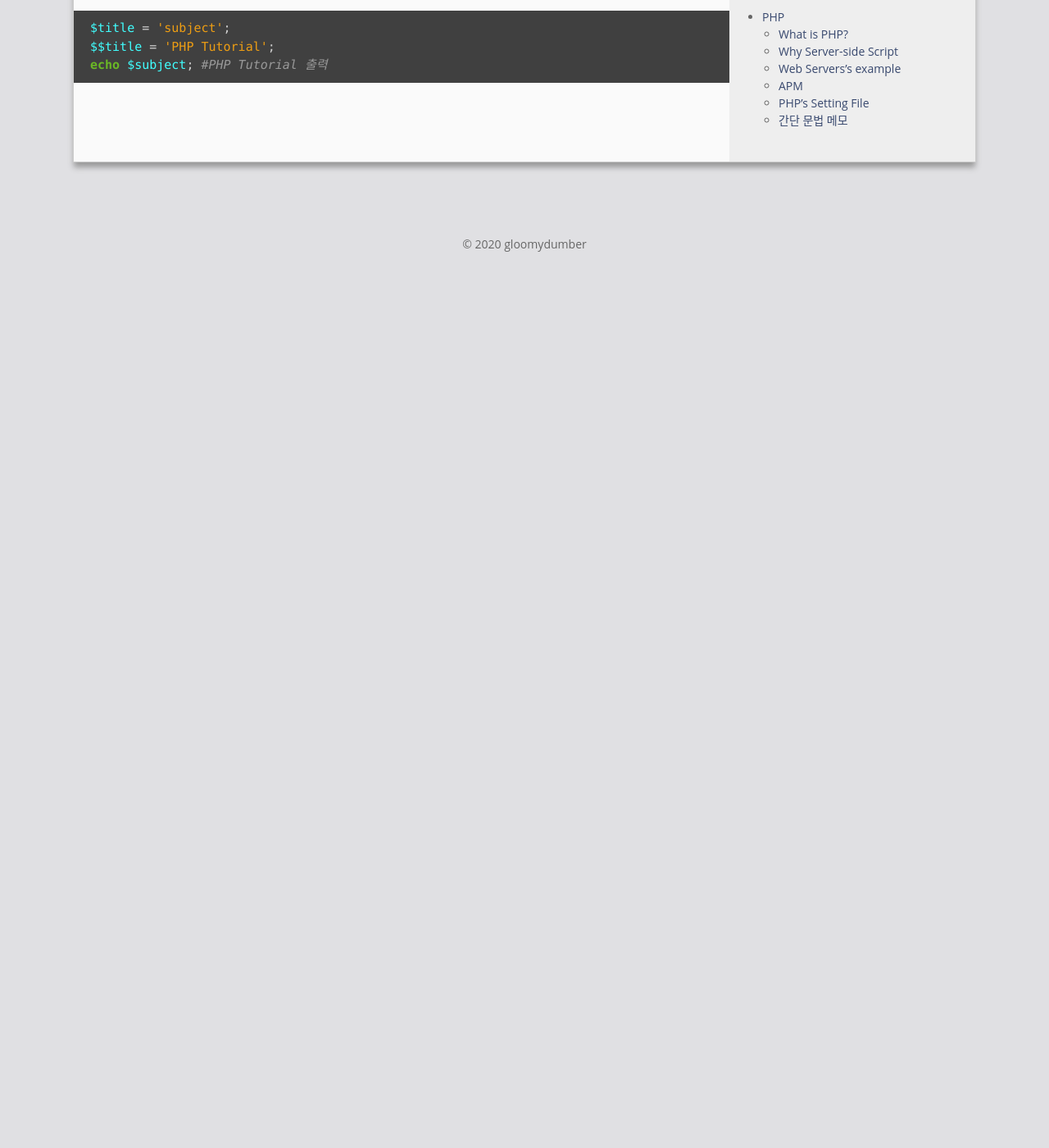
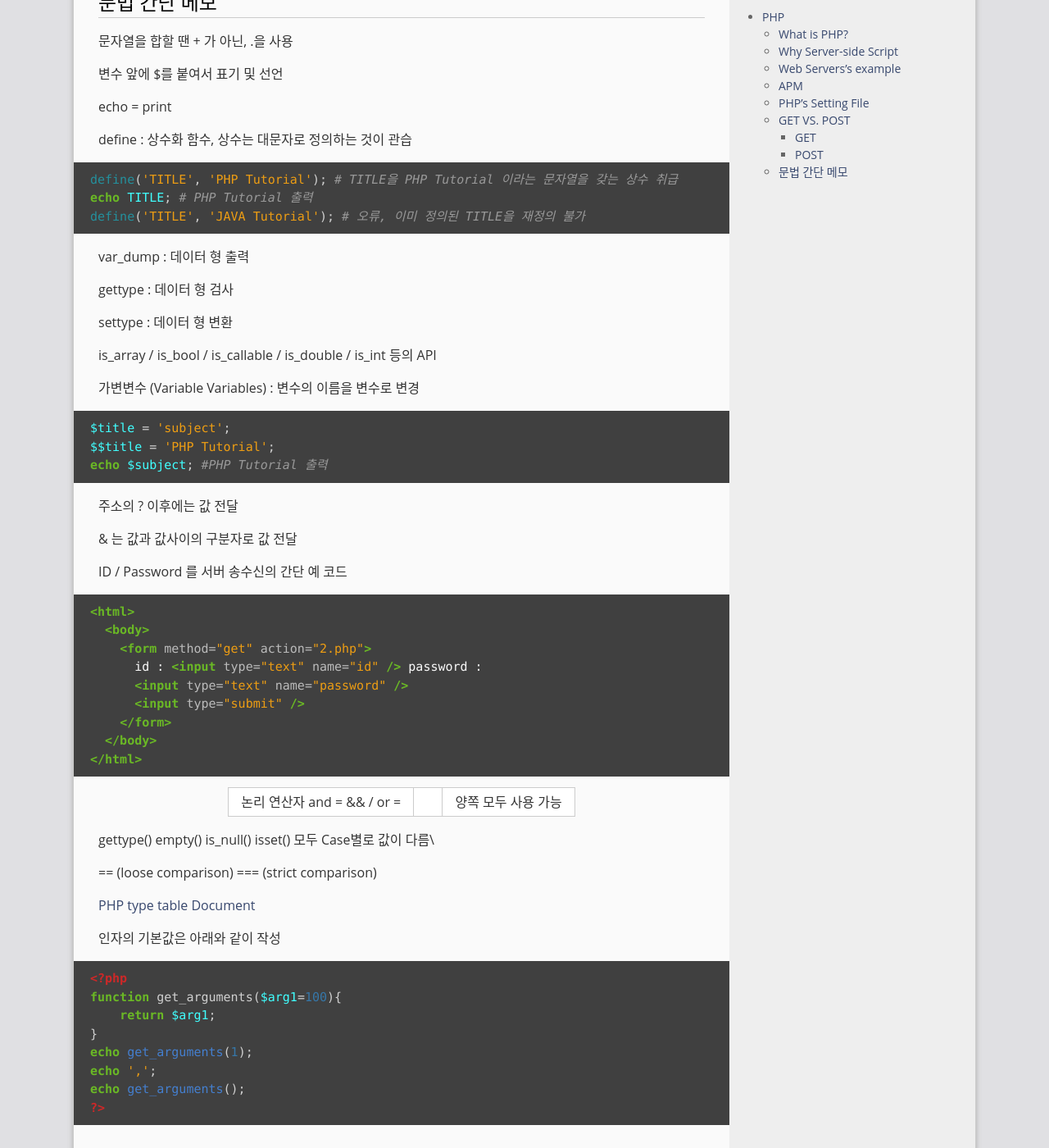
Before and after one commit to gloomydumber/copy, a Jekyll site: the page built from _posts/2020-05-16-generalphp.md, in a window 1280 px wide and 1400 px high, scrolled down 2655 px. Shown: the whole window at 82% size. Built offline with Jekyll 4.4.1, drawn with Linux system fonts in a browser that asks for light colours; comment, search, counter and statistics services are not loaded; before the commit the page ends 2987 px from its top, so only the background shows below that; some of the changed text lies outside the part shown.

Commit message:
PostModded

````diff
--- a/_posts/2020-05-16-generalphp.md
+++ b/_posts/2020-05-16-generalphp.md
@@ -9,6 +9,8 @@ use_math: true
 ---
 
 # PHP
+
+PHP에 관해 공부하며 간단 메모한 글
 
 ## What is PHP?
 
@@ -102,7 +104,25 @@ error_reporting = E_ALL
 log_errors = On
 ```
 
-## 간단 문법 메모
+## GET VS. POST
+
+GET 방식과 POST 방식의 특징 및 차이점
+
+### GET
+
+URL상에 서버로 전송하는 데이터가 포함
+
+정보 등이 URL이 포함 되어야 할 때 사용
+
+### POST
+
+GET 방식에 비해 보안성 높음
+
+ID / Password 등을 처리할 때 사용
+
+HTTP 프로토콜을 통해 송수신 데이터가 처리 (Fiddler등의 유틸리티를 통해 Server-CLient간 송수신 내용 확인)
+
+## 문법 간단 메모
 
 문자열을 합할 땐 + 가 아닌, .을 사용
 
@@ -118,6 +138,8 @@ echo TITLE; # PHP Tutorial 출력
 define('TITLE', 'JAVA Tutorial'); # 오류, 이미 정의된 TITLE을 재정의 불가
 ```
 
+var_dump : 데이터 형 출력
+
 gettype : 데이터 형 검사
 
 settype : 데이터 형 변환
@@ -132,6 +154,45 @@ $$title = 'PHP Tutorial';
 echo $subject; #PHP Tutorial 출력
 ```
 
+주소의 ? 이후에는 값 전달
+
+& 는 값과 값사이의 구분자로 값 전달
+
+ID / Password 를 서버 송수신의 간단 예 코드
+
+```html
+<html>
+  <body>
+    <form method="get" action="2.php">
+      id : <input type="text" name="id" /> password :
+      <input type="text" name="password" />
+      <input type="submit" />
+    </form>
+  </body>
+</html>
+```
+
+논리 연산자 and = && / or = || 양쪽 모두 사용 가능
+
+gettype() empty() is_null() isset() 모두 Case별로 값이 다름\
+
+== (loose comparison) === (strict comparison)
+
+[PHP type table Document](http://php.net/manual/en/types.comparisons.php){: target="\_blank"}
+
+인자의 기본값은 아래와 같이 작성
+
+```php
+<?php
+function get_arguments($arg1=100){
+    return $arg1;
+}
+echo get_arguments(1);
+echo ',';
+echo get_arguments();
+?>
+```
+
 <!-- ![executeCMD](/assets/posts/2020-03-21-bithumbcal/bithumbcal.gif)
 
 Need
````
